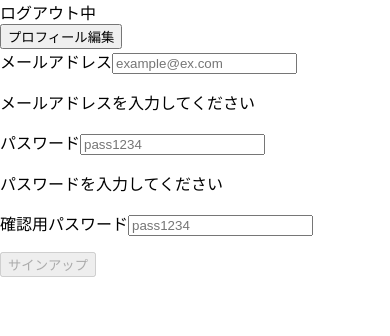
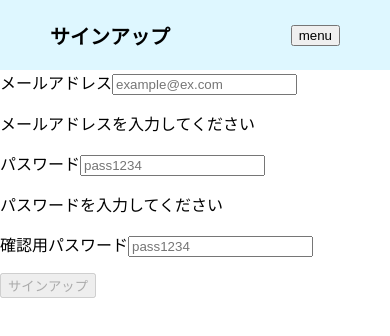
Before and after one commit to kosei07/menhera_test, a React (Vite) app: page /auth/sign_up in a window 390 px wide. Shown: the top 336 px of the page. Built offline with nearby package versions, Linux system fonts and the light colour scheme; no server answers.

Commit message:
update: header style

```diff
--- /dev/null
+++ b/src/components/header/index.module.css
@@ -0,0 +1,78 @@
+.logo {
+  font-weight: bold;
+  font-size: 20px;
+}
+
+.header {
+  position: relative;
+  background-color: #def7ff;
+}
+
+.header__wrapper {
+  max-width: 1140px;
+  height: 100px;
+  margin: auto;
+  display: flex;
+  align-items: center;
+  padding-top: 0;
+  padding-bottom: 0;
+  justify-content: space-between;
+}
+
+@media (max-width: 599px) {
+  .header__wrapper {
+    margin: auto;
+    height: 70px;
+    padding: 0 50px;
+  }
+}
+
+.nav {
+  display: flex;
+  justify-content: center;
+}
+
+@media (min-width: 600px) {
+  .nav__wrapper {
+    display: flex;
+  }
+}
+
+@media (max-width: 599px) {
+  .nav__wrapper {
+    position: absolute;
+    top: 100%;
+    right: 0;
+    left: 0;
+    z-index: -1;
+    background-color: #d9f0f7;
+    visibility: hidden;
+    opacity: 0;
+    transform: translateY(-100%);
+    transition: transform 0.3s ease-out, opacity 0.3s ease-out;
+  }
+  .nav__wrapper:active {
+    visibility: visible;
+    opacity: 1;
+    z-index: 100;
+    transform: translateY(0);
+  }
+}
+
+.nav__item {
+  list-style: none;
+}
+
+.nav__item div {
+  display: block;
+  padding: 0 1rem;
+}
+
+.nav__toggle {
+  display: none;
+}
+@media (max-width: 599px) {
+  .nav__toggle {
+    display: block;
+  }
+}
--- a/src/components/header/index.tsx
+++ b/src/components/header/index.tsx
@@ -3,8 +3,13 @@ import { UserContext } from '../../contexts/user';
 import { useContext } from 'react';
 import { auth, signOut, FirebaseError } from '../../utils/firebase';
 import { useNavigate, Outlet } from 'react-router-dom';
+import classes from './index.module.css';
 
-export const Header: FC = () => {
+interface Props {
+  title: string;
+}
+
+export const Header: FC<Props> = (props) => {
   const navigate = useNavigate();
   const userContext = useContext(UserContext);
   const handleSignOut = (): void => {
@@ -24,22 +29,36 @@ export const Header: FC = () => {
   };
 
   return (
-    <header>
-      <div>
-        {userContext.state.id ? (
-          <button onClick={handleSignOut}>サインアウト</button>
-        ) : (
-          'ログアウト中'
-        )}
-      </div>
-      <div>
+    <header className={classes.header}>
+      <div className={classes.header__wrapper}>
+        <div className={classes.logo}>{props.title}</div>
+        <nav className={classes.nav}>
           <button
+            className={classes.nav__toggle}
+            aria-expanded='false'
+            type='button'
+          >
+            menu
+          </button>
+          <ul className={classes.nav__wrapper}>
+            {userContext.state.name && (
+              <li className={classes.nav__item}>
+                <div
                   onClick={() => {
                     navigate('/profile/update');
                   }}
                 >
                   プロフィール編集
-        </button>
+                </div>
+              </li>
+            )}
+            {userContext.state.id && (
+              <li className={classes.nav__item}>
+                <div onClick={handleSignOut}>サインアウト</div>
+              </li>
+            )}
+          </ul>
+        </nav>
       </div>
       <Outlet />
     </header>
```
Lines whose indentation alone changed are shown as unchanged.
